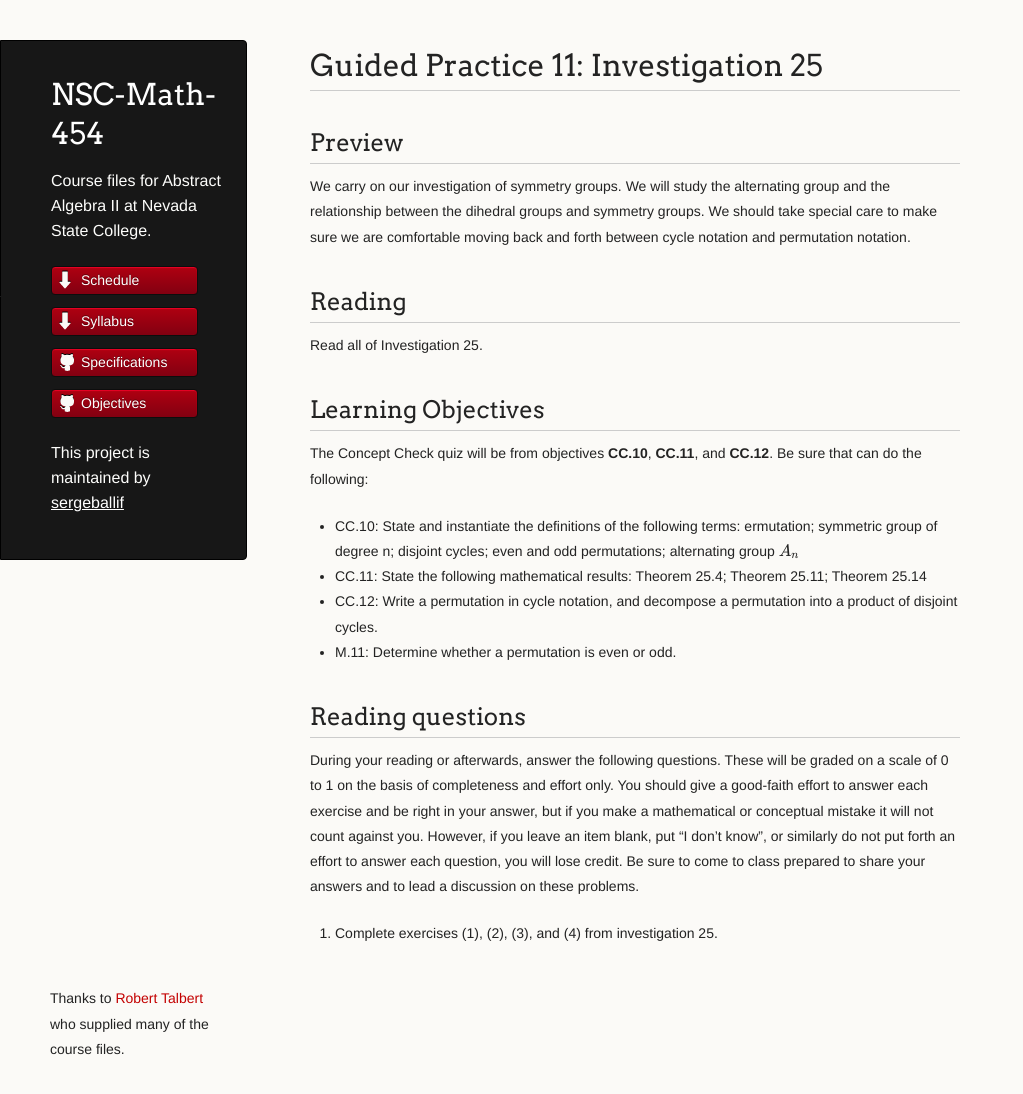
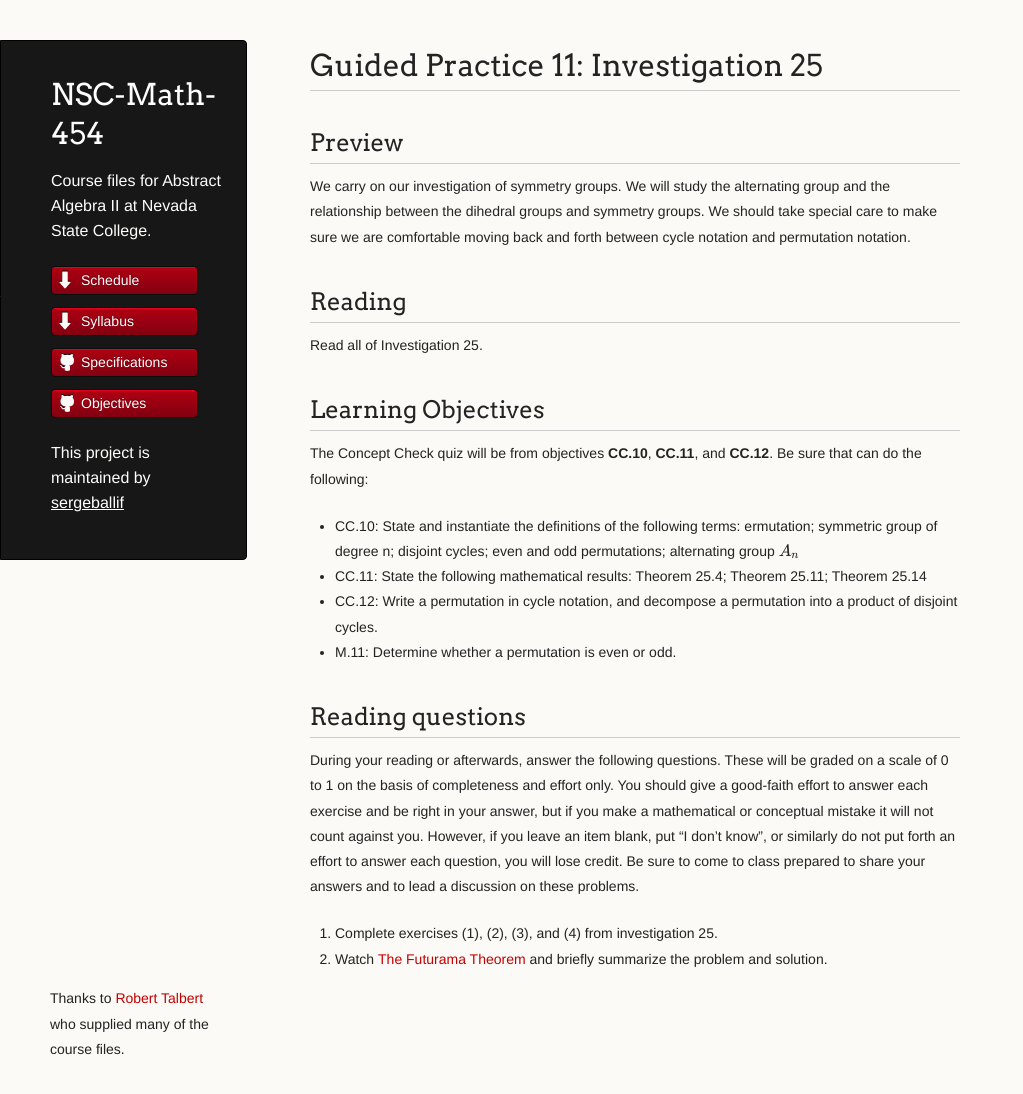
Before and after one commit to AaronWongNSC/MATH-454, a Jekyll site: the page built from GP11.md, in a window 1280 px wide and 1094 px high. Shown: the whole window, without its empty margins (0-1023 px from the left). Built offline with Jekyll 4.4.1, drawn with Linux system fonts in a browser that asks for light colours; formulas are drawn with MathJax 3.

Commit message:
Update GP11.md

```diff
--- a/GP11.md
+++ b/GP11.md
@@ -26,3 +26,4 @@ The Concept Check quiz will be from objectives __CC.10__, __CC.11__, and __CC.12
 During your reading or afterwards, answer the following questions. These will be graded on a scale of 0 to 1 on the basis of completeness and effort only. You should give a good-faith effort to answer each exercise and be right in your answer, but if you make a mathematical or conceptual mistake it will not count against you. However, if you leave an item blank, put “I don’t know”, or similarly do not put forth an effort to answer each question, you will lose credit. Be sure to come to class prepared to share your answers and to lead a discussion on these problems.
 
 1. Complete exercises (1), (2), (3), and (4) from investigation 25.
+2. Watch [The Futurama Theorem](https://www.youtube.com/watch?v=J65GNFfL94c) and briefly summarize the problem and solution.
```
